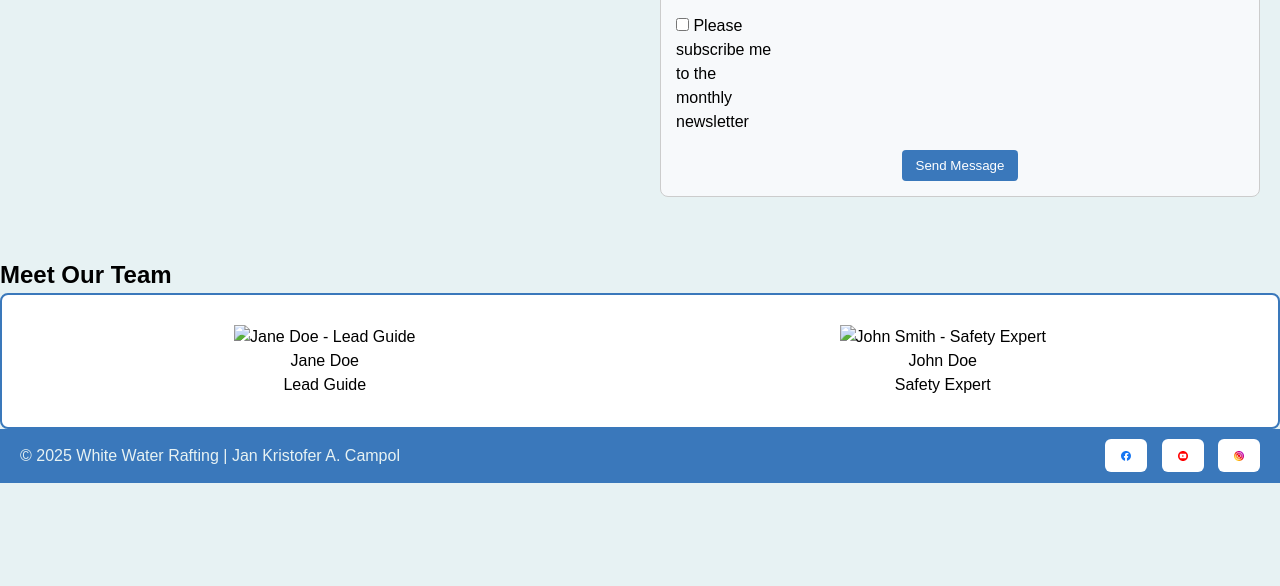
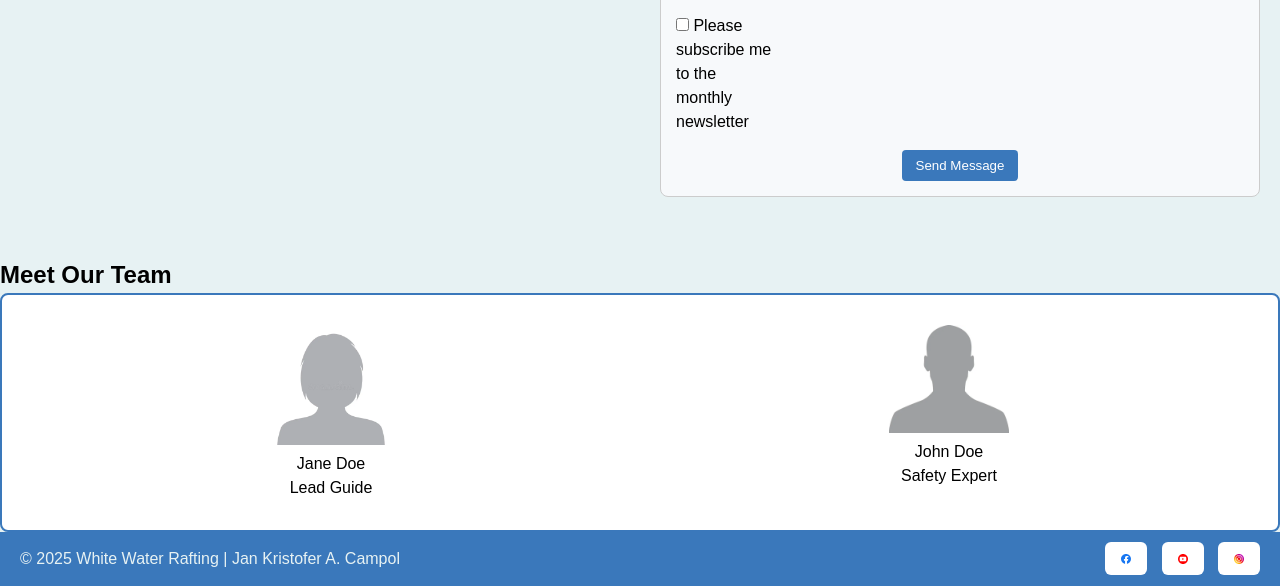
Before and after one commit to kristofer181/wdd130, a plain HTML site: page wwr/contact.html in a window 1280 px wide. Shown: the part 617-1203 px from the top of the page. Before the commit the page ends 1100 px from the top, so only its background shows below. Drawn offline with Linux system fonts and the light colour scheme.

Commit message:
pictures

```diff
--- a/wwr/contact.html
+++ b/wwr/contact.html
@@ -82,11 +82,11 @@
             <h2>Meet Our Team</h2>
             <div class="team border">
                 <figure>
-                    <img src="images/team1.jpg" alt="Jane Doe - Lead Guide" width="120">
+                    <img src="images/jane_doe.webp" alt="Jane Doe - Lead Guide" width="120">
                     <figcaption>Jane Doe<br>Lead Guide</figcaption>
                 </figure>
                 <figure>
-                    <img src="images/team2.jpg" alt="John Smith - Safety Expert" width="120">
+                    <img src="images/john_doe.jpg" alt="John Doe - Safety Expert" width="120">
                     <figcaption>John Doe<br>Safety Expert</figcaption>
                 </figure>
             </div>
```
Also changed, not shown: wwr/images/jane_doe.webp (added), wwr/images/john_doe.jpg (added).
